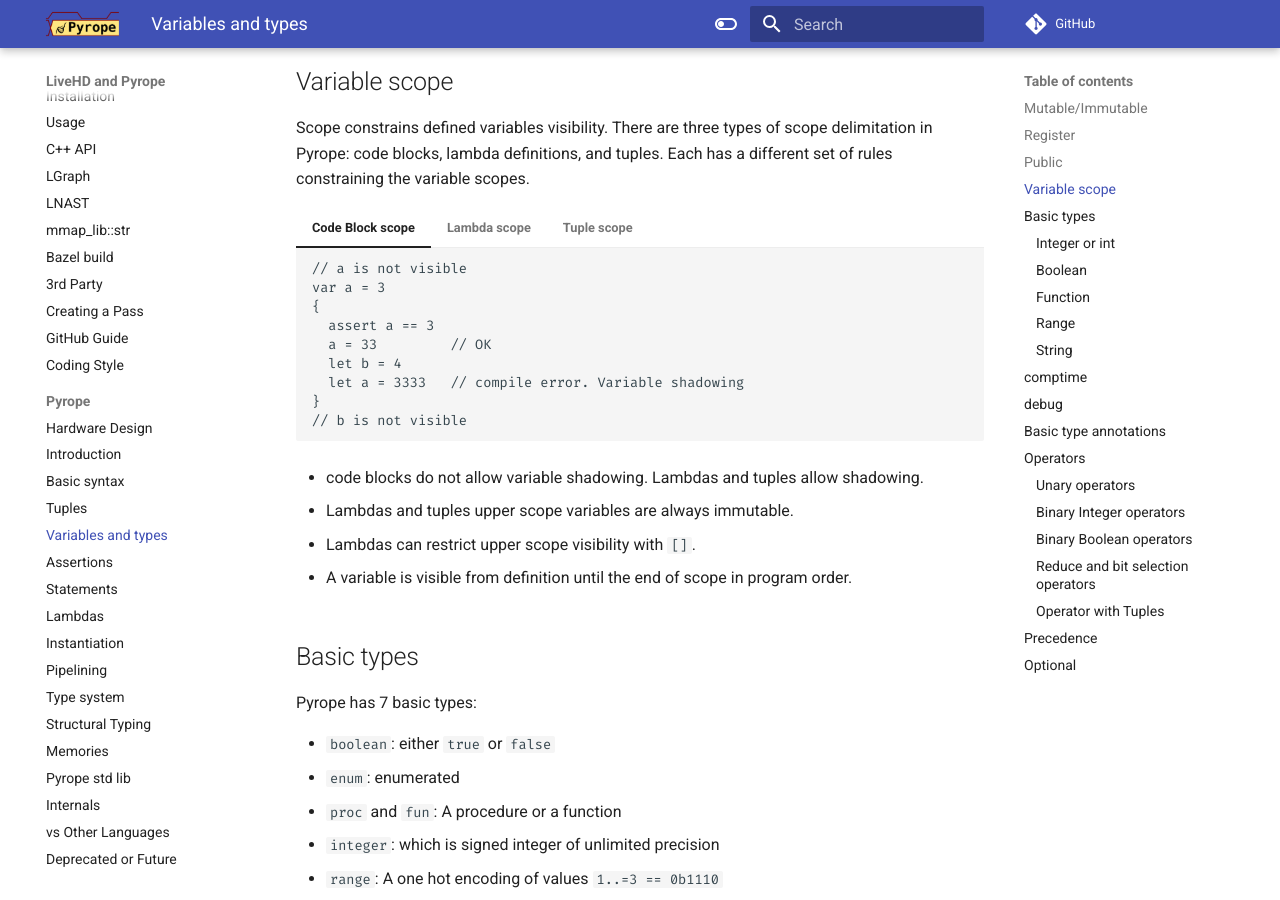
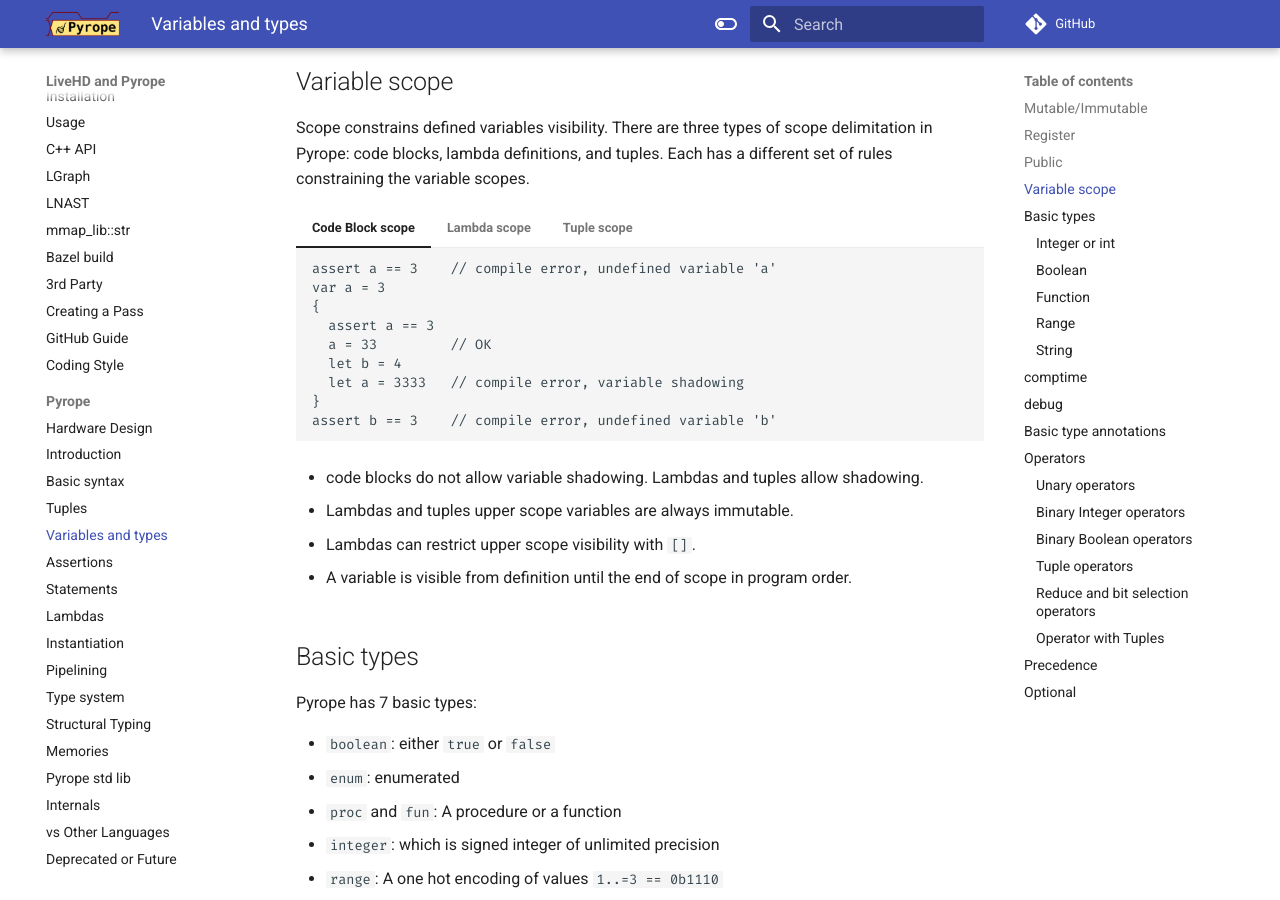
Before and after one commit to masc-ucsc/docs, an MkDocs documentation site: the page built from docs/pyrope/04-variables.md, in a window 1280 px wide and 900 px high, scrolled down 2454 px. Built offline with MkDocs 1.6.1 and Material for MkDocs 9.7.7, drawn with Linux system fonts in a browser that asks for light colours; comment, search, counter and statistics services are not loaded; some of the changed text lies outside the part shown.

Commit message:
fix docs (\!or, extra parenthesis, better checks...)

````diff
--- a/docs/pyrope/04-variables.md
+++ b/docs/pyrope/04-variables.md
@@ -136,21 +136,21 @@
 === "Code Block scope"
 
     ```
-    // a is not visible
+    assert a == 3    // compile error, undefined variable 'a'
     var a = 3
     {
       assert a == 3
       a = 33         // OK
       let b = 4
-      let a = 3333   // compile error. Variable shadowing
+      let a = 3333   // compile error, variable shadowing
     }
-    // b is not visible
+    assert b == 3    // compile error, undefined variable 'b'
     ```
 
 === "Lambda scope"
 
     ```
-    // a is not visible
+    assert a == 3    // compile error, undefined variable 'a'
     var a = 3
     let f1 = fun() {
       assert a == 3
@@ -160,12 +160,12 @@
       assert a == 3333
     }
     let f2 = fun[]() { // restrict scope
-      assert a == 3 // compile error. `a` not in scope
+      assert a == 3 // compile error, undefined variable 'a'
     }
     let f3 = fun[ff=a]() { // restrict scope
       assert ff == 3 // OK
     }
-    // b is not visible
+    assert b == 3    // compile error, undefined variable 'b'
     ```
 
 === "Tuple scope"
@@ -417,8 +417,9 @@
 
 ## Operators
 
-There are the typical basic operators found in most common languages except exponent operations. The reason is that those are very hardware
-intensive and a library code should be used instead.
+There are the typical basic operators found in most common languages except
+exponent operations. The reason is that those are very hardware intensive and a
+library code should be used instead.
 
 All the operators work over signed integers.
 
@@ -445,7 +449,14 @@
 * `a and b` logical and
 * `a or b` logical or
 * `a implies b` logical implication
+* `a !and b` logical nand
+* `a !or b` logical nor
+* `a !implies b` logical not implication
 
+### Tuple operators
+
+* `a in b` is element `a` in tuple `b`
+* `a !in b` true when element `a` is not in tuple `b`
 
 Most operations behave as expected when applied to signed unlimited precision
 integers. Logical and arithmetic operations can not be mixed.
````
Also changed, not shown: other parts of docs/pyrope/04-variables.md (+3 -0 lines), docs/pyrope/03-bundle.md (+5 -4 lines), docs/pyrope/07-typesystem.md (+1 -1 lines).
